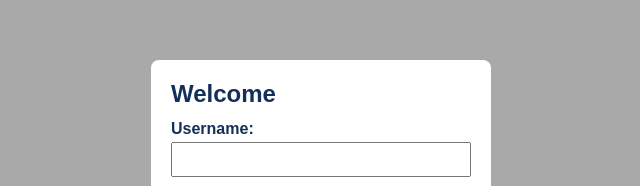
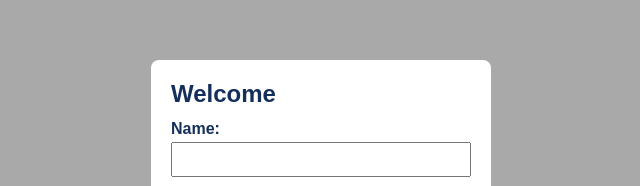
Before and after one commit to KhimKimLong/Western-University-Website, a plain HTML site: page Admissions.html in a window 1280 px wide. Shown: the part 120-306 px from the top of the page, 319-959 px from the left. Drawn offline with Linux system fonts and the light colour scheme.

Commit message:
Fix formatting and label in Admissions.html
Updated the Admissions.html file to fix formatting issues and correct the label for the username input.

```diff
--- a/Admissions.html
+++ b/Admissions.html
@@ -47,7 +47,7 @@
 <body>
     <form>
         <h2>Welcome </h2>
-        <label for="username">Username:</label>
+        <label for="username">Name:</label>
         <input type="text" name="username"/>
         <label for="email">Email::</label>
         <input type="email" name="email"/>
```
